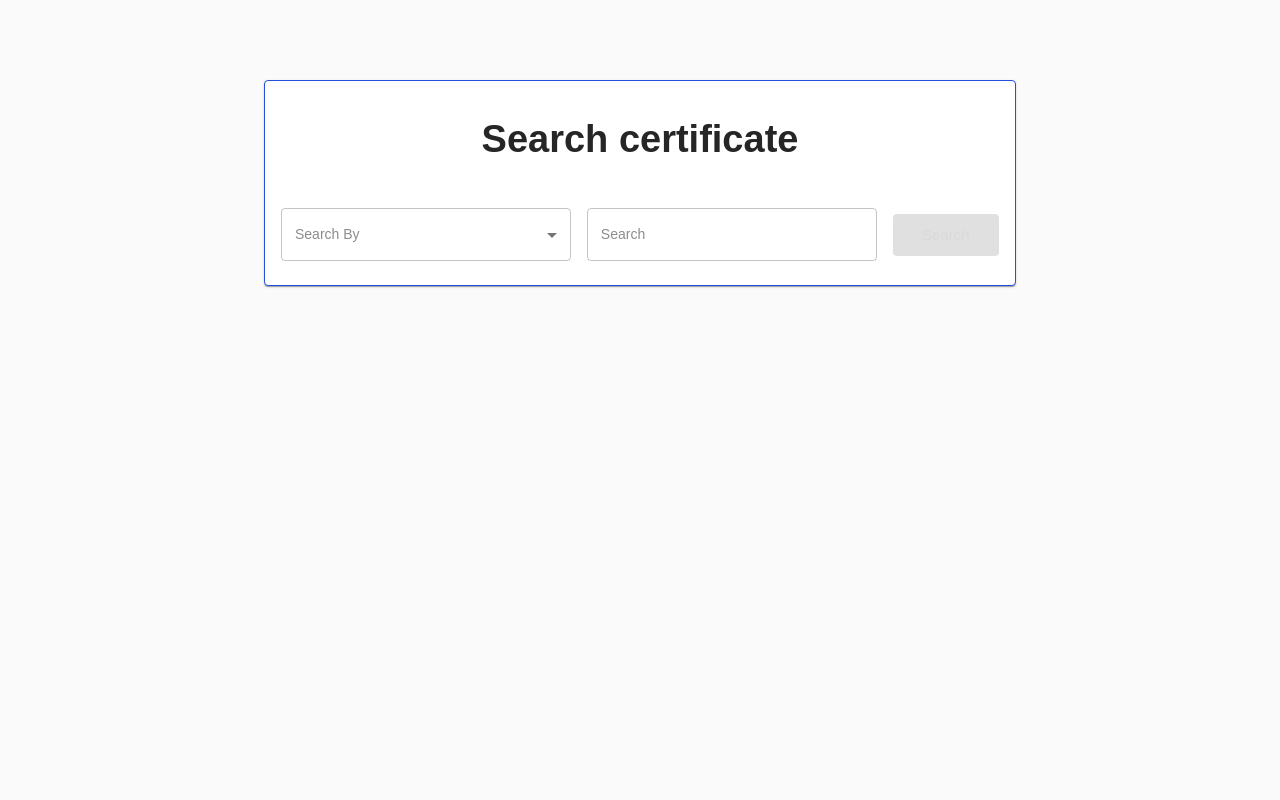
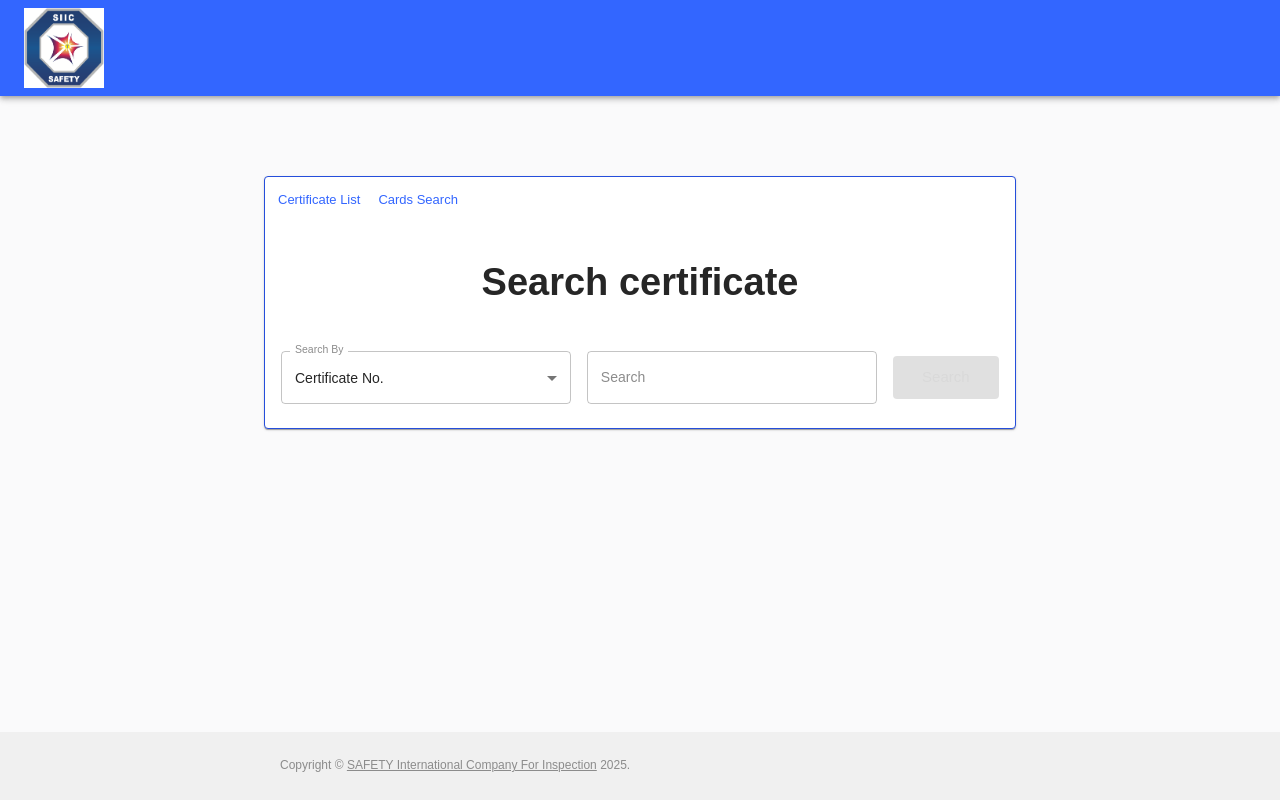
Before and after one commit to futureintro42/alamanco-v2-frontend, a React (Create React App) app: page /certificate/search in a window 1280 px wide. Built offline with nearby package versions, Linux system fonts and the light colour scheme.

Commit message:
update search

```diff
--- a/src/components/atoms/PageTitle.js
+++ b/src/components/atoms/PageTitle.js
@@ -2,7 +2,7 @@ import React from "react";
 import { Link } from "react-router-dom";
 import { Box, Divider, Typography, Button } from "@mui/material";
 
-const PageTitle = ({ title, url, buttonTitle }) => {
+const PageTitle = ({ title, url, buttonTitle, searchTitle, searchURL }) => {
   return (
     <Box sx={{ width: "100%", mb: 2, mt:2 }}>
       <Box
@@ -16,11 +16,18 @@ const PageTitle = ({ title, url, buttonTitle }) => {
         <Typography variant="h1" component="h1">
           {title}
         </Typography>
+        <Box>
+        {searchTitle && searchURL && (
+          <Link to={searchURL}>
+            <Button variant="contained" sx={{mr: '4px'}}>{searchTitle}</Button>
+          </Link>
+        )}
         {buttonTitle && (
           <Link to={url}>
             <Button variant="contained">{buttonTitle}</Button>
           </Link>
         )}
+        </Box>
       </Box>
 
       <Divider
--- a/src/components/molecules/SearchDetails/index.js
+++ b/src/components/molecules/SearchDetails/index.js
@@ -10,6 +10,7 @@ import {
   Grid,
   Alert,
   CardContent,
+  CardActions
 } from "@mui/material";
 import { useNavigate } from "react-router-dom";
 import { FIND_CARD_BY_SEARCH, FIND_INVOICE_BY_SEARCH } from "../../../constants/Query";
@@ -29,7 +30,7 @@ const SEARCH_FIELDS = {
 const SearchDetails = ({ pageType }) => {
   const navigate = useNavigate();
   const [searchTerm, setSearchTerm] = useState("");
-  const [searchField, setSearchField] = useState("");
+  const [searchField, setSearchField] = useState("id");
   const [severity, setSeverity] = useState("");
   const [message, setMessage] = useState("");
 
@@ -67,10 +68,28 @@ const SearchDetails = ({ pageType }) => {
 
   const searchOptions = SEARCH_FIELDS[pageType] || [];
   const isSearchDisabled = !searchField || !searchTerm.trim();
+  const handleDashboard = () => {
+    if(pageType){
+    navigate(`/${pageType.toLowerCase()}`);
+    }
+  }
+  const handleSearchRedirect = () => {
+    let redirectURL = "certificate";
+    if(pageType === "certificate"){
+      redirectURL = "cards"
+    }
+    setSearchTerm("");
+    setSearchField("id");
+    navigate(`/${redirectURL}/search`);
+  }
 
   return (
     <Container maxWidth={false} sx={{ maxWidth: "800px" }}>
       <Card sx={{ mt: 10, border: 1, borderColor: "primary.dark" }}>
+        <CardActions>
+            <Button size="small" onClick={handleDashboard}>{`${pageType} List`}</Button>
+            <Button size="small" onClick={handleSearchRedirect}>{`${pageType === "cards" ? 'Certificate': 'Cards'}`} Search</Button>
+          </CardActions>
         <CardContent>
           <Grid container spacing={2}>
           <Grid item xs={12}>
--- a/src/components/templates/Cards/index.js
+++ b/src/components/templates/Cards/index.js
@@ -147,6 +147,8 @@ const Cards = () => {
           title="Card List"
           buttonTitle="Create Card"
           url="/cards/create"
+          searchTitle="Search Card"
+          searchURL="/cards/search"
         />
       </Grid>
 
--- a/src/components/templates/Certificate/index.js
+++ b/src/components/templates/Certificate/index.js
@@ -151,6 +151,8 @@ const Certificate = () => {
           title="Certificate List"
           buttonTitle="Create Certificate"
           url="/certificate/create"
+          searchTitle="Search Certificate"
+          searchURL="/certificate/search"
         />
       </Grid>
 
--- a/src/components/templates/Search/index.js
+++ b/src/components/templates/Search/index.js
@@ -1,15 +1,21 @@
 import { Grid } from "@mui/material";
 import { useLocation } from "react-router";
 import SearchDetails from "../../molecules/SearchDetails";
+import AuthHeader from "../../molecules/Header/AuthHeader";
+import AuthFooter from "../../molecules/Footer/AuthFooter";
 
 const Search = () => {
     const location = useLocation();
     const pageType = location.pathname.split("/")[1];
-    return <Grid container spacing={3}>
+    return <>
+    <AuthHeader />
+    <Grid container spacing={3}>
         <Grid item xs={12}>
             <SearchDetails pageType={pageType} />
         </Grid>
     </Grid>
+    <AuthFooter />
+    </>
 }
 
 export default Search
```
